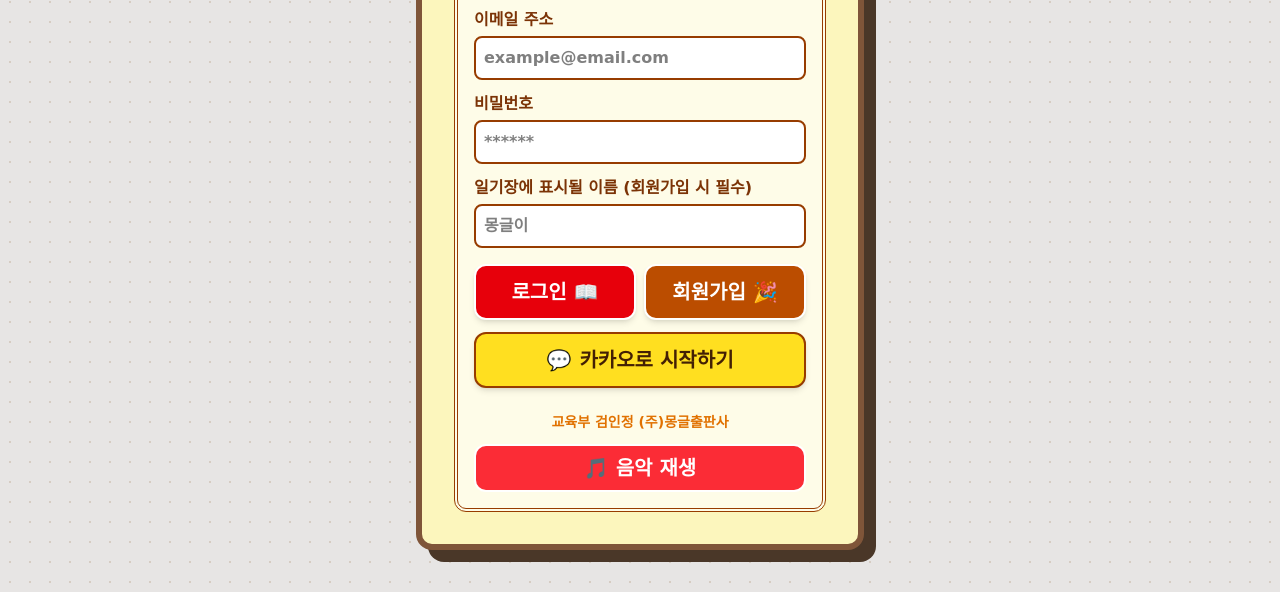
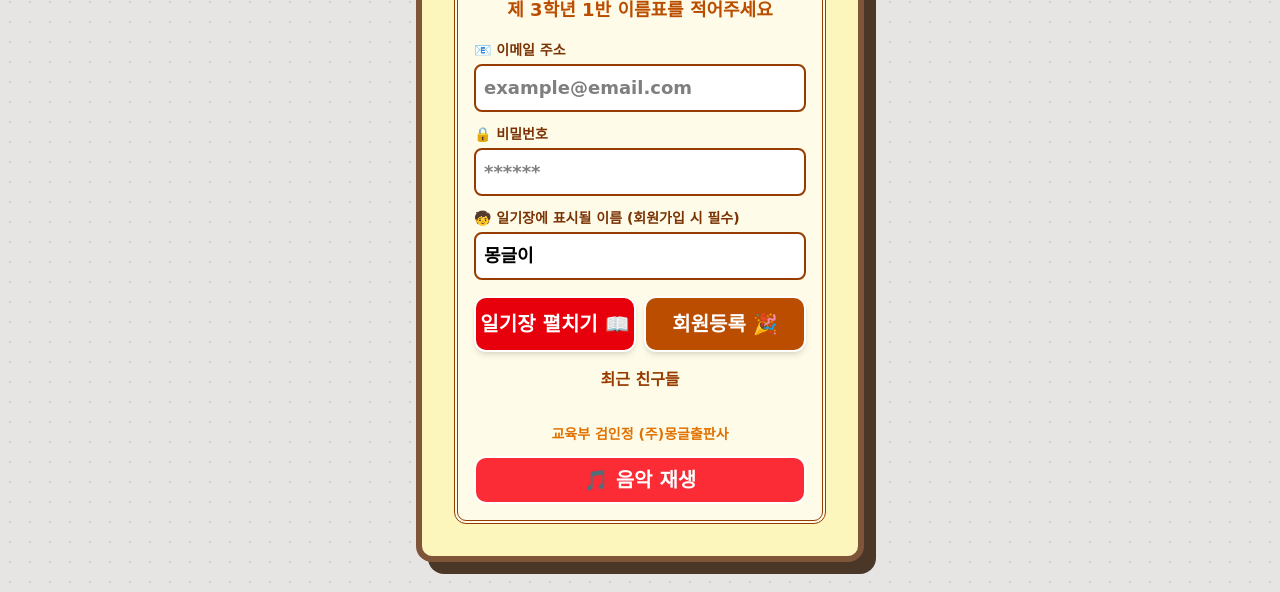
Before and after one commit to Needsmile/MongleDaily, a plain HTML site: page index.html in a window 1280 px wide. Shown: the part 208-800 px from the top of the page. Drawn offline with nearby package versions, Linux system fonts and the light colour scheme; a web font is replaced by a local one.

Commit message:
Enhance login section with improved labels and buttons

```diff
--- a/index.html
+++ b/index.html
@@ -15,36 +15,41 @@
 <body class="bg-stone-200 flex justify-center items-center min-h-screen p-4 overflow-x-hidden">
 
     <!-- 1단계 인증 포함 로그인 섹션 -->
-    <div id="login-section" class="w-full max-w-md retro-paper rounded-2xl p-8 shadow-2xl text-center my-auto">
+   <div id="login-section" class="w-full max-w-md retro-paper rounded-2xl p-8 shadow-2xl text-center my-auto">
         <div class="border-4 border-double border-amber-800 p-4 rounded-xl bg-yellow-50 bg-opacity-50">
             <h1 class="text-5xl font-bold text-amber-900 mb-1">여름방학</h1>
             <h2 class="text-4xl font-bold text-amber-800 mb-6">🎨 그림일기장 🎨</h2>
 
+            <p class="text-lg text-amber-700 font-bold mb-4">제 3학년 1반 이름표를 적어주세요</p>
+
             <div class="space-y-3 text-left mb-4">
                 <div>
-                    <label class="block text-amber-900 font-bold mb-1">이메일 주소</label>
-                    <input type="email" id="auth-email" placeholder="example@email.com" class="w-full p-2 border-2 border-amber-800 bg-white rounded-lg font-bold focus:outline-none">
+                    <label class="block text-amber-900 font-bold mb-1 text-sm">📧 이메일 주소</label>
+                    <input type="email" id="auth-email" placeholder="example@email.com" class="w-full p-2 border-2 border-amber-800 bg-white rounded-lg font-bold focus:outline-none text-lg">
                 </div>
                 <div>
-                    <label class="block text-amber-900 font-bold mb-1">비밀번호</label>
-                    <input type="password" id="auth-password" placeholder="******" class="w-full p-2 border-2 border-amber-800 bg-white rounded-lg font-bold focus:outline-none">
+                    <label class="block text-amber-900 font-bold mb-1 text-sm">🔒 비밀번호</label>
+                    <input type="password" id="auth-password" placeholder="******" class="w-full p-2 border-2 border-amber-800 bg-white rounded-lg font-bold focus:outline-none text-lg">
                 </div>
                 <div>
-                    <label class="block text-amber-900 font-bold mb-1">일기장에 표시될 이름 (회원가입 시 필수)</label>
-                    <input type="text" id="username" placeholder="몽글이" class="w-full p-2 border-2 border-amber-800 bg-white rounded-lg font-bold focus:outline-none">
+                    <label class="block text-amber-900 font-bold mb-1 text-sm">🧒 일기장에 표시될 이름 (회원가입 시 필수)</label>
+                    <input type="text" id="username" placeholder="몽글이" value="몽글이" class="w-full p-2 border-2 border-amber-800 bg-white rounded-lg font-bold focus:outline-none text-lg">
                 </div>
             </div>
 
             <div class="grid grid-cols-2 gap-2 mb-3">
-                <button onclick="handleLogin()" class="bg-red-600 hover:bg-red-700 text-white text-xl font-bold py-3 rounded-xl shadow-md border-2 border-white cursor-pointer">로그인 📖</button>
-                <button onclick="handleSignUp()" class="bg-amber-700 hover:bg-amber-800 text-white text-xl font-bold py-3 rounded-xl shadow-md border-2 border-white cursor-pointer">회원가입 🎉</button>
+                <button onclick="handleLogin()" class="bg-red-600 hover:bg-red-700 text-white text-xl font-bold py-3 rounded-xl shadow-md border-2 border-white cursor-pointer transition">일기장 펼치기 📖</button>
+                <button onclick="handleSignUp()" class="bg-amber-700 hover:bg-amber-800 text-white text-xl font-bold py-3 rounded-xl shadow-md border-2 border-white cursor-pointer transition">회원등록 🎉</button>
             </div>
 
-            <button onclick="handleKakaoLogin()" class="w-full bg-yellow-300 hover:bg-yellow-400 text-yellow-950 text-xl font-bold py-3 rounded-xl shadow-md border-2 border-amber-800 flex items-center justify-center gap-2 cursor-pointer">
-                <span>💬</span> 카카오로 시작하기
-            </button>
+            <div class="mt-4">
+                <p class="text-amber-800 font-bold mb-2">최근 친구들</p>
+                <div id="recent-users" class="flex flex-wrap gap-2 justify-center"></div>
+            </div>
 
+            <div id="streak-box" class="mt-4 text-lg font-bold text-red-700"></div>
             <p class="text-sm text-amber-600 mt-6 font-bold">교육부 검인정 (주)몽글출판사</p>
+            <button id="install-btn" class="hidden w-full bg-green-600 hover:bg-green-700 text-white text-xl font-bold py-2 rounded-xl border-2 border-white mt-2">📲 앱 설치하기</button>
             <button id="bgm-btn" onclick="toggleYouTubeBGM()" class="mt-3 w-full bg-red-500 hover:bg-red-600 text-white text-xl font-bold py-2 rounded-xl border-2 border-white cursor-pointer">🎵 음악 재생</button>
         </div>
     </div>
```
